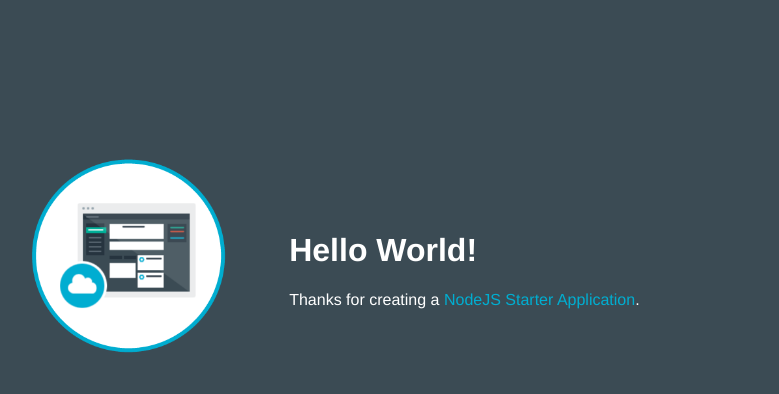
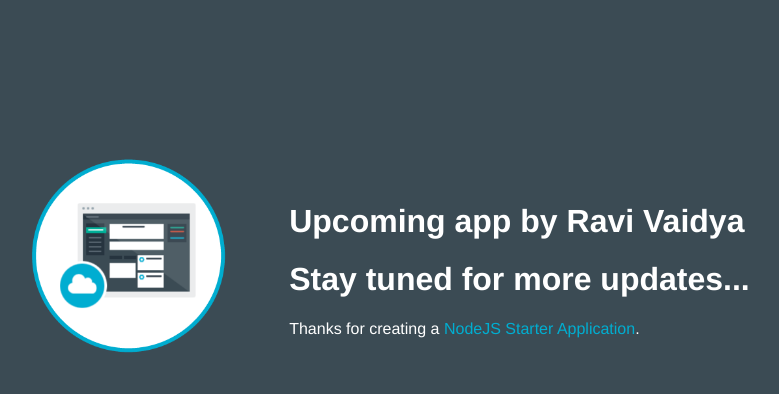
Before and after one commit to ravvaidy/rv1023, a website: page public/index.html in a window 1280 px wide. Shown: the whole page, without its empty margins (253-1032 px from the left). Drawn offline with Linux system fonts and the light colour scheme.

Commit message:
Code changes

```diff
--- a/public/index.html
+++ b/public/index.html
@@ -16,7 +16,8 @@
           <img class = "newappIcon" src="images/newapp-icon.png">
         </td>
         <td>
-          <h1 id="message">Hello World!</h1>
+          <h1 id="message"> Upcoming app by Ravi Vaidya</h1>
+                    <h1 id="message">Stay tuned for more updates...</h1>
           <p class='description'></p> Thanks for creating a <span class = "blue">NodeJS Starter Application</span>.
         </td>
       </tr>
```
Also changed, not shown: 1 other file.
